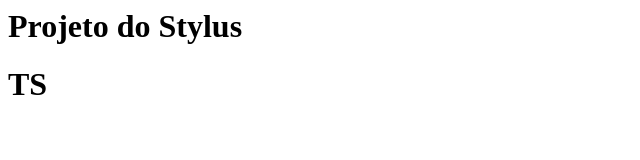
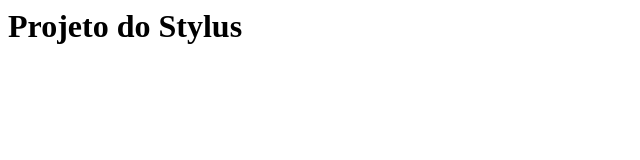
Before and after one commit to stylusTS/meu-site, a plain HTML site: page index.html in a window 1280 px wide. Shown: the full height of the page, 0-640 px from the left. Drawn offline with Linux system fonts and the light colour scheme.

Commit message:
desfazendo por interacao

```diff
--- a/index.html
+++ b/index.html
@@ -3,7 +3,7 @@
 	</head>
 	<body>
 		<h1>Projeto do Stylus</h1>
-		<h1>TS</h1>
+
 
 	</body>
 </html>
```
